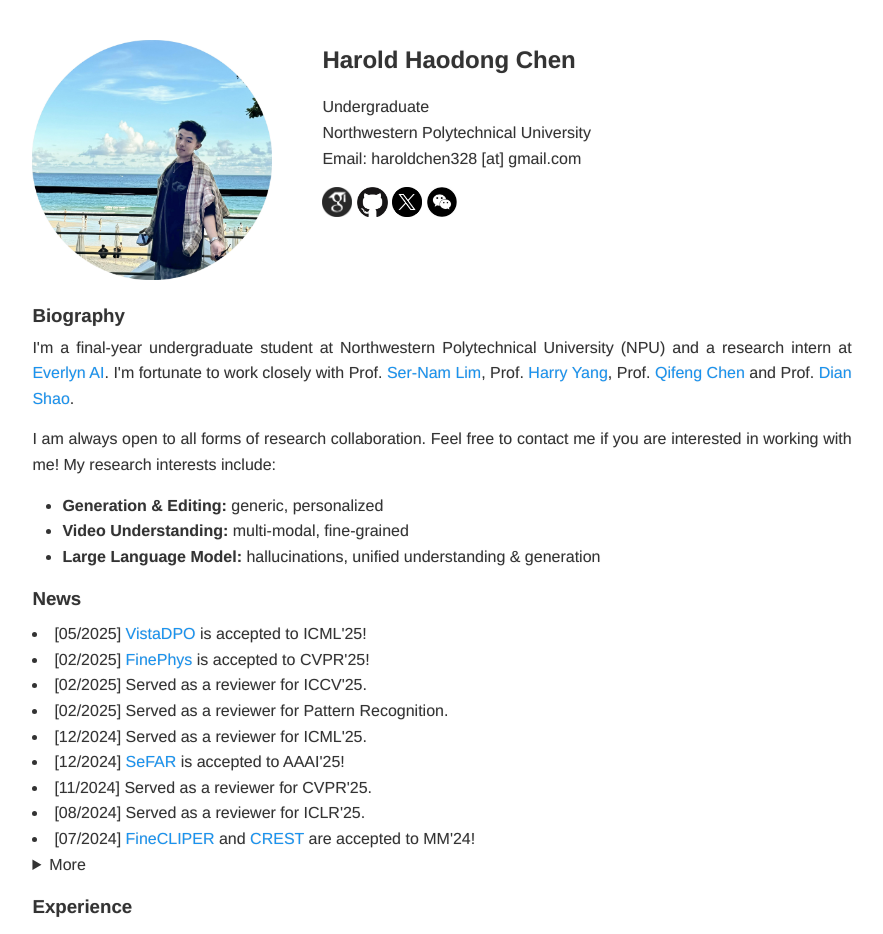
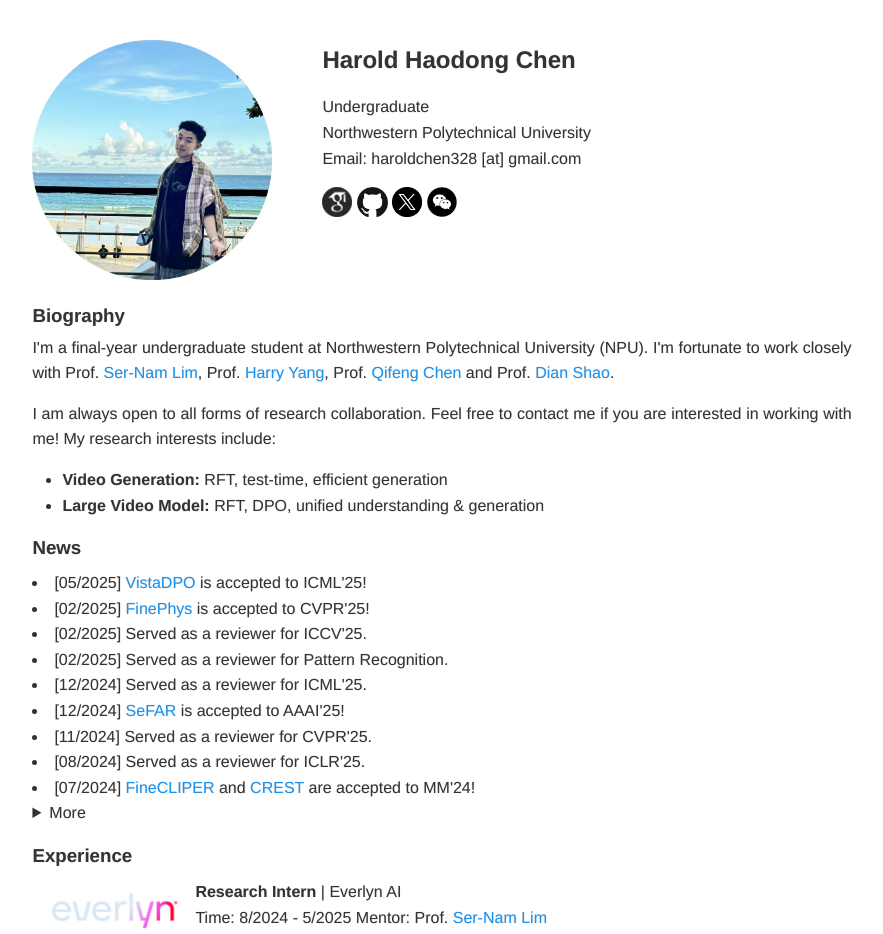
Before and after one commit to HaroldChen19/HaroldChen19.github.io, a Jekyll site: the page built from index.html, in a window 1280 px wide and 1400 px high. Shown: the top 934 px of the window, without its empty margins (198-1081 px from the left). Built offline with Jekyll 4.4.1, drawn with Linux system fonts in a browser that asks for light colours; some of the changed text lies outside the part shown.

Commit message:
Update index.html

```diff
--- a/index.html
+++ b/index.html
@@ -62,7 +62,9 @@ layout: default
 
 		<!-- <p style="text-align: justify">	I'm a final-year undergraduate student at Northwestern Polytechnical University (NPU) and an incoming PhD student (2025 Fall) at the Hong Kong University of Science and Technology (HKUST). I'm fortunate to work closely with Prof. <a href="https://sites.google.com/site/sernam" target="_blank">Ser-Nam Lim</a>, Prof. <a href="https://leehomyc.github.io/" target="_blank">Harry Yang</a>, Prof. <a href="https://cqf.io/" target="_blank">Qifeng Chen</a> and Prof. <a href="https://scholar.google.com/citations?user=amxDSLoAAAAJ&hl=en" target="_blank">Dian Shao</a>.
 		<br> -->
-		<p style="text-align: justify">	I'm a final-year undergraduate student at Northwestern Polytechnical University (NPU) and a research intern at <a href="https://www.everlyn.ai/research" target="_blank">Everlyn AI</a>. I'm fortunate to work closely with Prof. <a href="https://sites.google.com/site/sernam" target="_blank">Ser-Nam Lim</a>, Prof. <a href="https://leehomyc.github.io/" target="_blank">Harry Yang</a>, Prof. <a href="https://cqf.io/" target="_blank">Qifeng Chen</a> and Prof. <a href="https://scholar.google.com/citations?user=amxDSLoAAAAJ&hl=en" target="_blank">Dian Shao</a>.
+		<!-- <p style="text-align: justify">	I'm a final-year undergraduate student at Northwestern Polytechnical University (NPU) and a research intern at <a href="https://www.everlyn.ai/research" target="_blank">Everlyn AI</a>. I'm fortunate to work closely with Prof. <a href="https://sites.google.com/site/sernam" target="_blank">Ser-Nam Lim</a>, Prof. <a href="https://leehomyc.github.io/" target="_blank">Harry Yang</a>, Prof. <a href="https://cqf.io/" target="_blank">Qifeng Chen</a> and Prof. <a href="https://scholar.google.com/citations?user=amxDSLoAAAAJ&hl=en" target="_blank">Dian Shao</a>.
+			<br> -->
+		<p style="text-align: justify">	I'm a final-year undergraduate student at Northwestern Polytechnical University (NPU). I'm fortunate to work closely with Prof. <a href="https://sites.google.com/site/sernam" target="_blank">Ser-Nam Lim</a>, Prof. <a href="https://leehomyc.github.io/" target="_blank">Harry Yang</a>, Prof. <a href="https://cqf.io/" target="_blank">Qifeng Chen</a> and Prof. <a href="https://scholar.google.com/citations?user=amxDSLoAAAAJ&hl=en" target="_blank">Dian Shao</a>.
 			<br>
 
 		<!-- <p style="text-align: justify"> Previously, I was advised by Prof. <a href="https://scholar.google.com/citations?user=amxDSLoAAAAJ&hl=en" target="_blank">Dian Shao</a> from both NPU and Shanghai AI Laboratory, which contributed to my development in this field. I also worked with Prof. <a href="https://scholar.google.com/citations?user=8P7q1wQAAAAJ&hl=zh-CN" target="_blank">Mulin Chen</a> and Prof. <a href="https://scholar.google.com/citations?user=ahUibskAAAAJ&hl=zh-CN" target="_blank">Xuelong Li</a> from TeleAI, China Telecom, as well as Prof. <a href="https://scholar.google.com/citations?user=n9cODgcAAAAJ" target="_blank">Yuxuan Liang</a> from HKUST(GZ). -->
@@ -70,9 +72,9 @@ layout: default
 		<p style="text-align: justify"> I am always open to all forms of research collaboration. Feel free to contact me if you are interested in working with me! My research interests include:
 		</p>
 		<ul>
-			<li><strong>Generation &amp; Editing:</strong> generic, personalized</li>
-			<li><strong>Video Understanding:</strong> multi-modal, fine-grained</li>
-			<li><strong>Large Language Model:</strong> hallucinations, unified understanding &amp; generation </li>
+			<li><strong>Video Generation:</strong> RFT, test-time, efficient generation</li>
+			<!-- <li><strong>Video Understanding:</strong> multi-modal, fine-grained</li> -->
+			<li><strong>Large Video Model:</strong> RFT, DPO, unified understanding &amp; generation </li>
 		</ul>
 </div>
 
@@ -132,7 +134,7 @@ layout: default
 				<td valign="middle">
 					<p>
 						<span style="font-weight: bold;">Research Intern </span>| Everlyn AI<br>
-						Time: 7/2024 - Present. Mentor: Prof. <a href="https://sites.google.com/site/sernam" target="_blank">Ser-Nam Lim</a>
+						Time: 8/2024 - 5/2025 Mentor: Prof. <a href="https://sites.google.com/site/sernam" target="_blank">Ser-Nam Lim</a>
 					</p>
 				</td>
 			</tr>
@@ -478,7 +480,7 @@ layout: default
 		</li>
 		<li>Journal Reviewer,
 			<br>&emsp;&emsp;Pattern Recognition
-			<br>&emsp;&emsp;ACM Transactions on Multimedia Computing Communications and Applications (TOMM)
+			<br>&emsp;&emsp;ACM TOMM
 		</li>
 	</p>
 </div>
```
